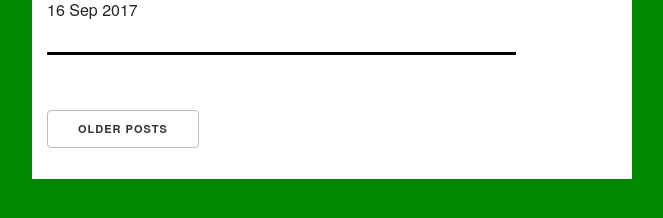
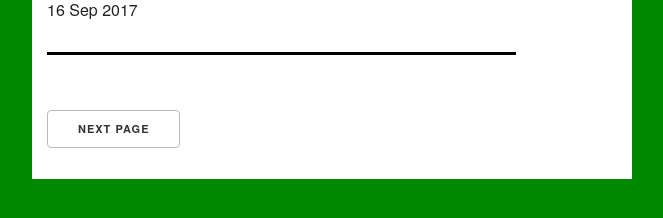
Before and after one commit to mt-trash/mt-trash.github.io, a Jekyll site: the page built from index.html, in a window 1280 px wide. Shown: the part 446-664 px from the top of the page, without its empty margins (308-971 px from the left). Built offline with Jekyll 4.4.1, drawn with Linux system fonts in a browser that asks for light colours; the list of posts is cut into pages by our own code.

Commit message:
page button tweaks

```diff
--- a/index.html
+++ b/index.html
@@ -19,11 +19,11 @@ title: Empty Trash
   </div>
 </div>
 <div class="row">
-  <div class="eight columns" style="margin-bottom: 1%">
+  <div class="ten columns" style="margin-bottom: 1%">
   {% if paginator.next_page %}
-    <a class="button" href="{{ paginator.next_page_path }}">Older Posts</a>
+    <a class="button" href="{{ paginator.next_page_path }}">Next Page</a>
   {% endif %}    {% if paginator.previous_page %}
-    <a class="button" href="{{ paginator.previous_page_path }}">Newer Posts</a>
+    <a class="button" href="{{ paginator.previous_page_path }}">Previous Page</a>
   {% endif %}
   </div>
 </div>
```
